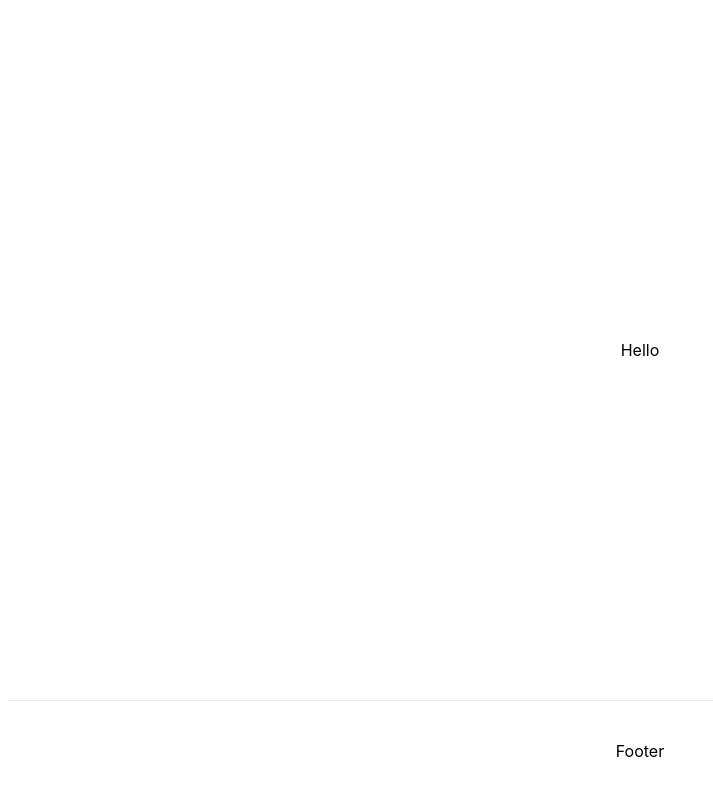
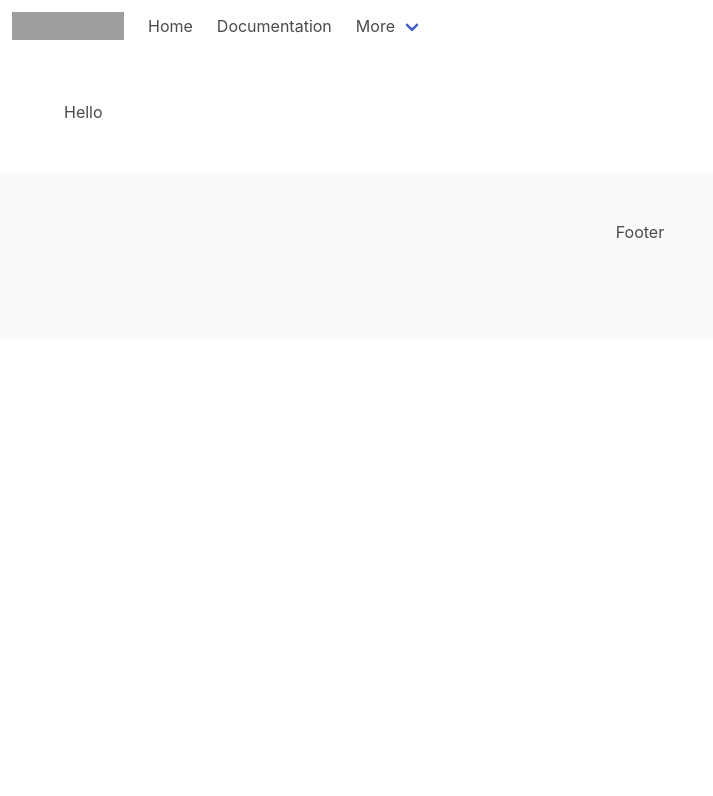
Before and after one commit to sqlshoot/SQL-Shoot-Website, a Next.js app in the folder sqlshoot-site/: page / in a window 1280 px wide. Shown: the top 796 px of the page, without its empty margins (0-713 px from the left). Built offline with nearby package versions, Linux system fonts and the light colour scheme; grey boxes are pictures that could not be loaded.

Commit message:
Add sample navbar

```diff
--- a/sqlshoot-site/pages/_app.js
+++ b/sqlshoot-site/pages/_app.js
@@ -1,5 +1,3 @@
-import '../styles/globals.css'
-
 function MyApp({ Component, pageProps }) {
   return <Component {...pageProps} />
 }
--- a/sqlshoot-site/pages/layout.js
+++ b/sqlshoot-site/pages/layout.js
@@ -1,20 +1,69 @@
 import Head from 'next/head'
-import styles from '../styles/Home.module.css'
 
 export default function Layout({children}) {
   return (
-    <div className={styles.container}>
+    <div>
       <Head>
         <title>SQL Shoot</title>
         <link rel="icon" href="/favicon.ico" />
+        <meta charset="utf-8" />
+        <link rel="stylesheet" href="https://cdn.jsdelivr.net/npm/bulma@0.9.1/css/bulma.min.css" />
       </Head>
 
-      <main className={styles.main}>
-      {children}
-      </main>
+      <body>
+      <nav class="navbar" role="navigation" aria-label="main navigation">
+        <div class="navbar-brand">
+          <a class="navbar-item" href="https://bulma.io">
+            <img src="https://bulma.io/images/bulma-logo.png" width="112" height="28" />
+          </a>
 
-      <footer className={styles.footer}>
-        Footer
+          <a role="button" class="navbar-burger" aria-label="menu" aria-expanded="false" data-target="navbarBasicExample">
+            <span aria-hidden="true"></span>
+            <span aria-hidden="true"></span>
+            <span aria-hidden="true"></span>
+          </a>
+        </div>
+
+        <div id="navbarBasicExample" class="navbar-menu">
+          <div class="navbar-start">
+            <a class="navbar-item">
+              Home
+            </a>
+
+            <a class="navbar-item">
+              Documentation
+            </a>
+
+            <div class="navbar-item has-dropdown is-hoverable">
+              <a class="navbar-link">
+                More
+              </a>
+
+              <div class="navbar-dropdown">
+                <a class="navbar-item">
+                  About
+                </a>
+                <a class="navbar-item">
+                  Contact
+                </a>
+              </div>
+            </div>
+          </div>
+        </div>
+      </nav>
+        <section class="section">
+          <div class="container">
+          {children}
+          </div>
+        </section>
+      </body>
+
+      <footer class="footer">
+        <div class="content has-text-centered">
+          <p>
+            Footer
+          </p>
+        </div>
       </footer>
     </div>
   )
--- a/sqlshoot-site/styles/Home.module.css
+++ /dev/null
@@ -1,122 +0,0 @@
-.container {
-  min-height: 100vh;
-  padding: 0 0.5rem;
-  display: flex;
-  flex-direction: column;
-  justify-content: center;
-  align-items: center;
-}
-
-.main {
-  padding: 5rem 0;
-  flex: 1;
-  display: flex;
-  flex-direction: column;
-  justify-content: center;
-  align-items: center;
-}
-
-.footer {
-  width: 100%;
-  height: 100px;
-  border-top: 1px solid #eaeaea;
-  display: flex;
-  justify-content: center;
-  align-items: center;
-}
-
-.footer img {
-  margin-left: 0.5rem;
-}
-
-.footer a {
-  display: flex;
-  justify-content: center;
-  align-items: center;
-}
-
-.title a {
-  color: #0070f3;
-  text-decoration: none;
-}
-
-.title a:hover,
-.title a:focus,
-.title a:active {
-  text-decoration: underline;
-}
-
-.title {
-  margin: 0;
-  line-height: 1.15;
-  font-size: 4rem;
-}
-
-.title,
-.description {
-  text-align: center;
-}
-
-.description {
-  line-height: 1.5;
-  font-size: 1.5rem;
-}
-
-.code {
-  background: #fafafa;
-  border-radius: 5px;
-  padding: 0.75rem;
-  font-size: 1.1rem;
-  font-family: Menlo, Monaco, Lucida Console, Liberation Mono, DejaVu Sans Mono,
-    Bitstream Vera Sans Mono, Courier New, monospace;
-}
-
-.grid {
-  display: flex;
-  align-items: center;
-  justify-content: center;
-  flex-wrap: wrap;
-  max-width: 800px;
-  margin-top: 3rem;
-}
-
-.card {
-  margin: 1rem;
-  flex-basis: 45%;
-  padding: 1.5rem;
-  text-align: left;
-  color: inherit;
-  text-decoration: none;
-  border: 1px solid #eaeaea;
-  border-radius: 10px;
-  transition: color 0.15s ease, border-color 0.15s ease;
-}
-
-.card:hover,
-.card:focus,
-.card:active {
-  color: #0070f3;
-  border-color: #0070f3;
-}
-
-.card h3 {
-  margin: 0 0 1rem 0;
-  font-size: 1.5rem;
-}
-
-.card p {
-  margin: 0;
-  font-size: 1.25rem;
-  line-height: 1.5;
-}
-
-.logo {
-  height: 1em;
-}
-
-@media (max-width: 600px) {
-  .grid {
-    width: 100%;
-    flex-direction: column;
-  }
-}
--- a/sqlshoot-site/styles/globals.css
+++ /dev/null
@@ -1,16 +0,0 @@
-html,
-body {
-  padding: 0;
-  margin: 0;
-  font-family: -apple-system, BlinkMacSystemFont, Segoe UI, Roboto, Oxygen,
-    Ubuntu, Cantarell, Fira Sans, Droid Sans, Helvetica Neue, sans-serif;
-}
-
-a {
-  color: inherit;
-  text-decoration: none;
-}
-
-* {
-  box-sizing: border-box;
-}
```
